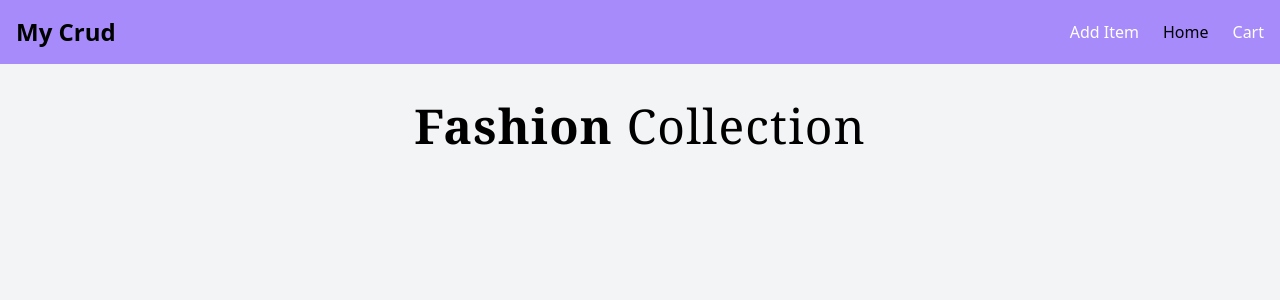
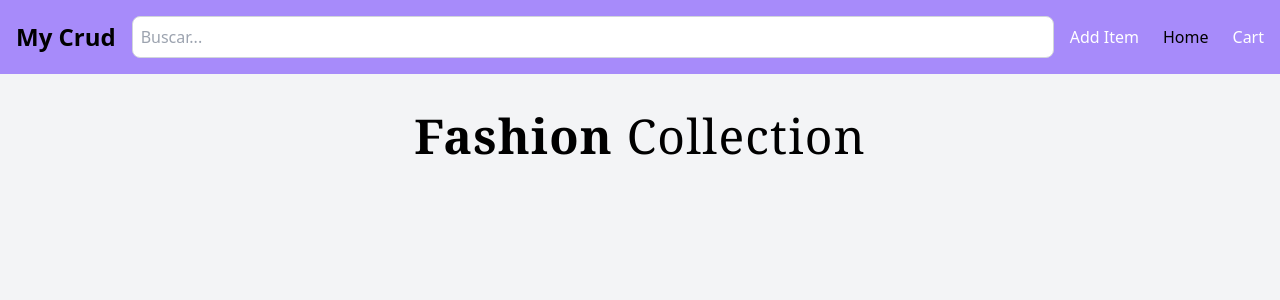
Before and after one commit to FedeAltava/Mycrud, an Angular app: page /home in a window 1280 px wide. Shown: the top 300 px of the page. Built offline with nearby package versions, Linux system fonts and the light colour scheme.

Commit message:
search bar add on header and working on home objects

```diff
--- a/src/app/header/header.component.html
+++ b/src/app/header/header.component.html
@@ -1,25 +1,56 @@
 <header class="bg-violet-400 p-4 shadow-md">
   <div class="max-w-7xl mx-auto flex justify-between items-center">
-    <h1 class="text-white text-2xl font-semibold">
-      <a routerLink="/home" class="text-black hover:text-indigo-300" routerLinkActive="text-black">
+    <!-- Título -->
+    <h1 class="text-white text-2xl font-semibold flex-shrink-0">
+      <a
+        routerLink="/home"
+        class="text-black hover:text-indigo-300"
+        routerLinkActive="text-black"
+      >
         My Crud
       </a>
     </h1>
 
+    <!-- Input de búsqueda -->
+    <div class="flex-grow px-4">
+      <input
+        type="text"
+        placeholder="Buscar..."
+        name="searchValue"
+        id="search-Value"
+        [(ngModel)]="searchValue"
+        (ngModelChange)="onSearchChange()"
+        class="w-full p-2 rounded-lg border border-gray-300 focus:outline-none focus:ring-2 focus:ring-indigo-300"
+      />
+    </div>
+
+    <!-- Navegación -->
     <nav>
       <ul class="flex space-x-6">
         <li>
-          <a routerLink="/add" routerLinkActive="!text-black" class="text-white hover:text-indigo-300">
+          <a
+            routerLink="/add"
+            routerLinkActive="!text-black"
+            class="text-white hover:text-indigo-300"
+          >
             Add Item
           </a>
         </li>
         <li>
-          <a routerLink="/home" routerLinkActive="!text-black" class="text-white hover:text-indigo-300">
+          <a
+            routerLink="/home"
+            routerLinkActive="!text-black"
+            class="text-white hover:text-indigo-300"
+          >
             Home
           </a>
         </li>
         <li>
-          <a routerLink="/cart" routerLinkActive="!text-black" class="text-white hover:text-indigo-300">
+          <a
+            routerLink="/cart"
+            routerLinkActive="!text-black"
+            class="text-white hover:text-indigo-300"
+          >
             Cart
           </a>
         </li>
--- a/src/app/header/header.component.ts
+++ b/src/app/header/header.component.ts
@@ -1,13 +1,18 @@
 import { Component } from '@angular/core';
+import { FormsModule } from '@angular/forms';
 import { RouterLink, RouterLinkActive } from '@angular/router';
-
+import { Output, EventEmitter } from '@angular/core';
 @Component({
   selector: 'app-header',
   standalone: true,
-  imports: [RouterLinkActive,RouterLink],
+  imports: [RouterLinkActive,RouterLink,FormsModule],
   templateUrl: './header.component.html',
   styleUrl: './header.component.css'
 })
 export class HeaderComponent {
-
+  searchValue:string = '';
+  @Output() searchValueChange = new EventEmitter<string>();
+  onSearchChange(){
+    this.searchValueChange.emit(this.searchValue);
+  }
 }
--- a/src/app/home/home.component.html
+++ b/src/app/home/home.component.html
@@ -1,4 +1,4 @@
-<app-header/>
+<app-header (searchValueChange)="onSearchValueChange($event)"></app-header>
 
 <div class="bg-gray-100 min-h-screen p-8">
 
@@ -11,7 +11,7 @@
     <div class="grid grid-cols-1 sm:grid-cols-2 lg:grid-cols-3 gap-6">
 
       <div
-        *ngFor="let item of items let indice = index"
+        *ngFor="let item of (items| search:searchValue) let indice = index "
         class="bg-white shadow-md rounded-lg p-6 flex flex-col items-center justify-center hover:shadow-lg transition-shadow duration-300"
       >
 
--- a/src/app/home/home.component.ts
+++ b/src/app/home/home.component.ts
@@ -3,22 +3,30 @@ import { HeaderComponent } from '../header/header.component';
 import { CommonModule } from '@angular/common';
 import { ItemsServiceService } from '../services/item-service.service';
 import { Item } from '../interfaces/item.interface';
+import { SearchPipe } from '../search.pipe';
+
 @Component({
   selector: 'app-home',
   standalone: true,
-  imports: [HeaderComponent,CommonModule],
+  imports: [HeaderComponent,CommonModule,SearchPipe],
   templateUrl: './home.component.html',
   styleUrl: './home.component.css'
 })
 export class HomeComponent implements OnInit{
   items:Item[]=[];
+  searchValue = '';
   constructor(private itemService:ItemsServiceService){}
 
 
   ngOnInit(){
     this.itemService.ItemsObservable.subscribe(Item =>{
       this.items = Item;
+
     })
+  }
+  onSearchValueChange(value:string){
+    console.log('Valor de búsqueda recibido:', value);
+    this.searchValue=value;
   }
   onClickDelete(indice:number){
     this.itemService.deleteProduct(indice);
--- /dev/null
+++ b/src/app/search.pipe.ts
@@ -0,0 +1,16 @@
+import { Pipe, PipeTransform } from '@angular/core';
+import { Item } from './interfaces/item.interface';
+
+@Pipe({
+  name: 'search',
+  standalone: true
+})
+export class SearchPipe implements PipeTransform {
+
+  transform(value: Item[], searchInput: string){
+    console.log('Pipe ejecutada con:', value, 'y búsqueda:', searchInput);
+    searchInput = searchInput ? searchInput.toLowerCase():'';
+    return searchInput ? value.filter(Item=>Item.name.toLocaleLowerCase().includes(searchInput)):value;
+  }
+
+}
```
Also changed, not shown: 1 other file (tests, documents, lock files or other folders).
